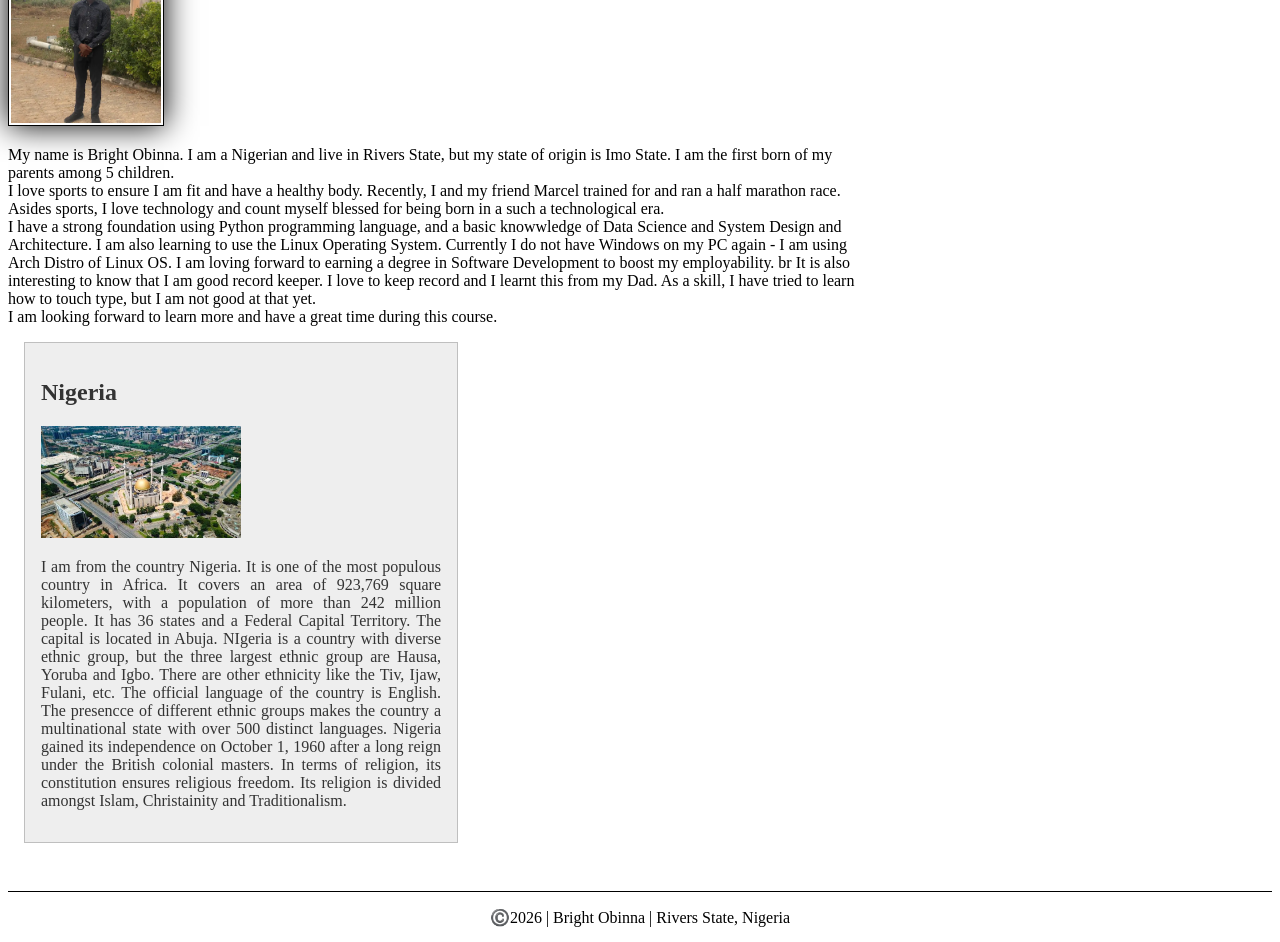
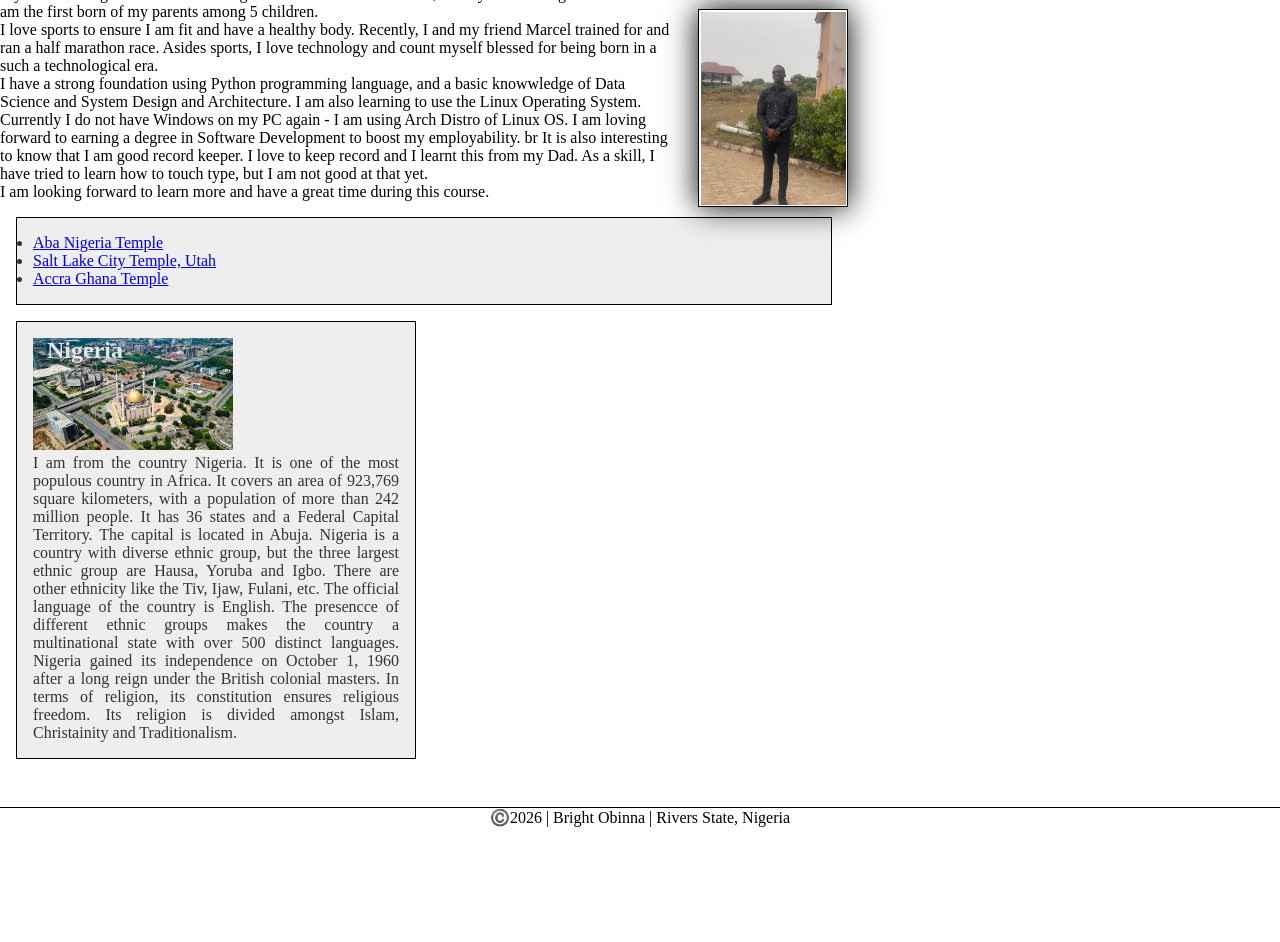
Before and after one commit to Brightoon/wdd130, a plain HTML site: page index.html in a window 1280 px wide. Shown: the part 304-1246 px from the top of the page. After the commit the page ends 1131 px from the top, so only its background shows below. Drawn offline with Linux system fonts and the light colour scheme.

Commit message:
Updated index.html

```diff
--- a/index.html
+++ b/index.html
@@ -16,6 +16,8 @@
         <nav>
             <a href="#">Home</a>
             <a href="wwr/">Rafting Website</a>
+            <a href="https://linkedin.com">LinkedIn</a>
+            <a href="https://facebook.com">Facebook</a>
         </nav>
     </header>
 
@@ -33,14 +35,20 @@
             It is also interesting to know that I am good record keeper. I love to keep record and I learnt this from my Dad. As a skill, I have tried to learn how to touch type, but I am not good at that yet. <br>
             I am looking forward to learn more and have a great time during this course.
         </p>
+
+        <ul class="box">
+            <li><a href="https://www.churchofjesuschrist.org/temples/details/aba-nigeria-temple?lang=eng" target="_blank" rel="noopener noreferrer">Aba Nigeria Temple</a></li>
+            <li><a href="https://www.churchofjesuschrist.org/temples/details/salt-lake-temple?lang=eng" target="_blank" rel="noopener noreferrer">Salt Lake City Temple, Utah</a></li>
+            <li><a href="https://www.churchofjesuschrist.org/temples/details/accra-ghana-temple?lang=eng" target="_blank" rel="noopener noreferrer">Accra Ghana Temple</a></li>
+        </ul>
     </main>
 
-    <aside>
+    <aside class="box">
         <h2>Nigeria</h2>
 
         <img src="images/nigeria.jpeg" alt="The country Nigeria">
 
-        <p>I am from the country Nigeria. It is one of the most populous country in Africa. It covers an area of 923,769 square kilometers, with a population of more than 242 million people. It has 36 states and a Federal Capital Territory. The capital is located in Abuja. NIgeria is a country with diverse ethnic group, but the three largest ethnic group are Hausa, Yoruba and Igbo. There are other ethnicity like the Tiv, Ijaw, Fulani, etc. The official language of the country is English. The presencce of different ethnic groups makes the country a multinational state with over 500 distinct languages.
+        <p>I am from the country Nigeria. It is one of the most populous country in Africa. It covers an area of 923,769 square kilometers, with a population of more than 242 million people. It has 36 states and a Federal Capital Territory. The capital is located in Abuja. Nigeria is a country with diverse ethnic group, but the three largest ethnic group are Hausa, Yoruba and Igbo. There are other ethnicity like the Tiv, Ijaw, Fulani, etc. The official language of the country is English. The presencce of different ethnic groups makes the country a multinational state with over 500 distinct languages.
             Nigeria gained its independence on October 1, 1960 after a long reign under the British colonial masters. In terms of religion, its constitution ensures religious freedom. Its religion is divided amongst Islam, Christainity and Traditionalism.</p>
     </aside>
 
--- a/styles/styles.css
+++ b/styles/styles.css
@@ -1,6 +1,12 @@
 :root {
     --blue-color: darkblue;
     --border: 1px solid black;
+}
+
+* {
+    margin: 0;
+    padding: 0;
+    box-sizing: border-box;
 }
 
 nav {
@@ -23,10 +29,12 @@ main {
 }
 
 main img {
+    float: right;
+    margin: 1.5rem 0 2rem 1.5rem;
     width: 150px;
     height: auto;
     border: var(--border);
-    padding: 2px;
+    padding: 1.5px;
     box-shadow: 0 0 30px;
 }
 
@@ -36,12 +44,8 @@ p {
 
 aside {
     width: 25rem;
-    margin: 1em;
-    border: 1px solid rgba(0, 0, 0, 0.2);
-    padding: 1em;
-    background-color: #eee;
-    color: #333;
     text-align: justify;
+    position: relative;
 }
 
 aside img {
@@ -49,8 +53,24 @@ aside img {
     height: auto;
 }
 
+h2 {
+    position: absolute;
+    color: #eeee;
+    top: 15px;
+    left: 30px;
+}
+
 footer {
     margin-top: 3em;
     border-top: var(--border);
     text-align: center;
 }
+
+/* Class Selectors */
+.box {
+    margin: 1rem;
+    padding: 1rem;
+    border: 1px solid rgba(0, 0, 0, 1);
+    background-color: #eee;
+    color: #333;
+}
```
